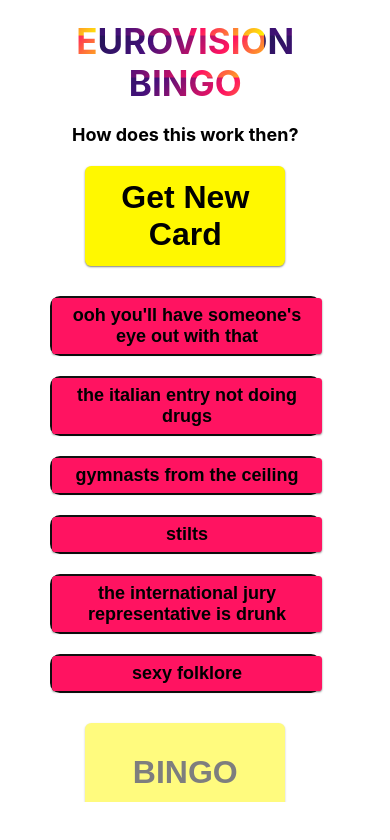
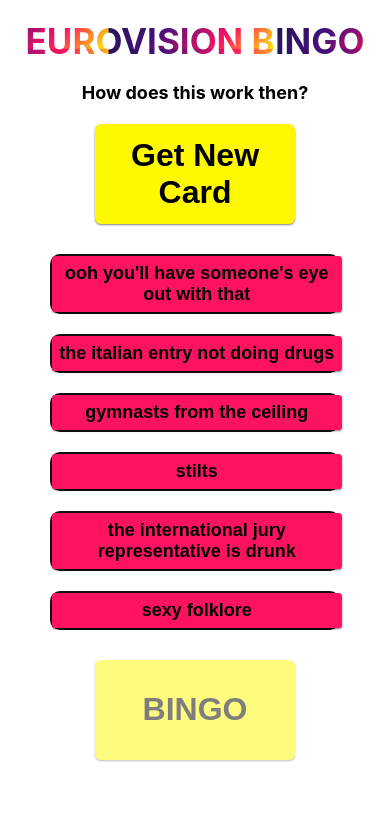
Before and after one commit to aagb1884/eurovision_bingo_testing, a React (Create React App) app: page / in a window 390 px wide. Shown: the top 840 px of the page. Built offline with nearby package versions, Linux system fonts and the light colour scheme.

Commit message:
updated yaml, updated css, numbered cliche buttons, added ticker tape gif

```diff
--- a/src/Components/ActiveButtons.js
+++ b/src/Components/ActiveButtons.js
@@ -19,6 +19,7 @@
         <Button
           key={index}
           cliche={cliche}
+          index={index}
           isActive={isActive[cliche] || false}
           setIsActive={() => toggleButton(cliche)}
           setNumberOfActiveButtons={setNumberOfActiveCardButtons}
@@ -28,7 +29,6 @@
       );
     });
 
-    console.log(buttons)
 
 
 
--- a/src/Components/Button.js
+++ b/src/Components/Button.js
@@ -1,4 +1,4 @@
-const Button = ({ cliche, isActive, setIsActive, numberOfActiveButtons, setNumberOfActiveButtons, checkIfBingoButtonIsActive}) => {
+const Button = ({ cliche, index, isActive, setIsActive, numberOfActiveButtons, setNumberOfActiveButtons, checkIfBingoButtonIsActive}) => {
 
     const handleClick = () => {
         setIsActive(!isActive);
@@ -18,7 +18,7 @@
         <div className={`grid-item ${isActive ? 'active' : ''}`}>
         <button
           onClick={handleClick}
-          className={`euro-btn ${isActive ? 'active' : ''}`}
+          className={`euro-btn ${index + 1} ${isActive ? 'active' : ''}`}
           type="button"
           data-testid="card-button"
         >
--- a/src/Components/Winning.js
+++ b/src/Components/Winning.js
@@ -1,11 +1,18 @@
+import { useState } from "react";
 import soundfile from "../audio/euphoria_excerpt.mp3";
 
 const Winning = ({checkIfBingoButtonIsActive, isBingoButtonActive}) => {
-
+   const [showGif, setShowGif] = useState(false);
 
     function play() {
                 var audio = document.getElementById("audio");
                 audio.play();
+                setShowGif(true);
+
+                setTimeout(()=> {
+                    audio.pause();
+                    setShowGif(false);
+                }, 7000)
               }
 
 
@@ -22,7 +29,7 @@
                     disabled={!isBingoButtonActive}
                     onClick={play}
                     >BINGO</button>
-
+                     {showGif && <img className="ticker-tape" src="/images/ticker_tape.gif" alt="Ticker Tape gif" />}
              </section>
     );
     }
--- a/src/Components/cliche.css
+++ b/src/Components/cliche.css
@@ -16,7 +16,7 @@
 margin: 20px;
 }
 .eurovision-bingo-landing {
-    width: 95%;
+  width: 100%;
   overflow-y: auto;
         height: 95%;
   background: white;
@@ -141,6 +141,16 @@
   opacity: 0.5;
   cursor: not-allowed;
 }
+
+img.ticker-tape{
+  position: absolute;
+  top: 0;
+  left: 0;
+  width: 100%;
+  height: 160%;
+  object-fit: cover;
+}
+
 
 .how-to-use-app{
 margin-top: 20px;
--- a/src/index.css
+++ /dev/null
@@ -1,169 +0,0 @@
-body {
-  margin: 0;
-  font-family: -apple-system, BlinkMacSystemFont, 'Segoe UI', 'Roboto', 'Oxygen',
-    'Ubuntu', 'Cantarell', 'Fira Sans', 'Droid Sans', 'Helvetica Neue',
-    sans-serif;
-  -webkit-font-smoothing: antialiased;
-  -moz-osx-font-smoothing: grayscale;
-}
-
-code {
-  font-family: source-code-pro, Menlo, Monaco, Consolas, 'Courier New',
-    monospace;
-}
-
-.animate-charcter
-{
-   text-transform: uppercase;
-  background-image: linear-gradient(
-    -225deg,
-    #231557 0%,
-    #44107a 29%,
-    #ff1361 67%,
-    #fff800 100%
-  );
-  background-size: 100% 100%;
-  background-clip: border-box;
-  background-size: 50% 50%;
-  color: #fff;
-  background-clip: text;
-  text-fill-color: transparent;
-  -webkit-background-clip: text;
-  -webkit-text-fill-color: transparent;
-  animation: textclip 2s linear infinite;
-  display: inline-block;
-      font-size: 150px;
-}
-
-
-.animate-header
-{
-   text-transform: uppercase;
-  background-image: linear-gradient(
-    -225deg,
-    #231557 0%,
-    #44107a 29%,
-    #ff1361 67%,
-    #fff800 100%
-  );
-  background-size: 100% 100%;
-  background-clip: border-box;
-  background-size: 200% 100%;
-  color: #fff;
-  background-clip: text;
-  text-fill-color: transparent;
-  -webkit-background-clip: text;
-  -webkit-text-fill-color: transparent;
-  animation: textclip 2s linear infinite;
-  display: initial;
-      font-size: 140px;
-}
-
-.animate-sub
-{
-   text-transform: uppercase;
-  background-image: linear-gradient(
-    -225deg,
-    #fff800 0%,
-    #ff1361 29%,
-    #44107a 67%,
-    #231557 100%
-  );
-  background-size: 100% 100%;
-  background-clip: border-box;
-  background-size: 50% 50%;
-  color: #fff;
-  background-clip: text;
-  text-fill-color: transparent;
-  -webkit-background-clip: text;
-  -webkit-text-fill-color: transparent;
-  animation: textclip 2s linear infinite;
-  display: inline-block;
-      font-size: 72px;
-}
-
-@keyframes textclip {
-  to {
-    background-position: 200% center;
-  }
-}
-
-@media only screen and (max-width: 1000px) {
-  .animate-charcter{
-    text-transform: uppercase;
-   background-image: linear-gradient(
-     -225deg,
-     #231557 0%,
-     #44107a 29%,
-     #ff1361 67%,
-     #fff800 100%
-   );
-   background-size: 100% 100%;
-   background-clip: border-box;
-   background-size: 50% 50%;
-   color: #fff;
-   background-clip: text;
-   text-fill-color: transparent;
-   -webkit-background-clip: text;
-   -webkit-text-fill-color: transparent;
-   animation: textclip 2s linear infinite;
-   display: inline-block;
-       font-size: 100px;
- }
-}
-
-
-@media only screen and (max-width: 700px) {
-  .animate-header{
-    text-transform: uppercase;
-   background-image: linear-gradient(
-     -225deg,
-     #231557 0%,
-     #44107a 29%,
-     #ff1361 67%,
-     #fff800 100%
-   );
-   background-size: 100% 100%;
-   background-clip: border-box;
-   background-size: 100% 100%;
-   color: #fff;
-   background-clip: text;
-   text-fill-color: transparent;
-   -webkit-background-clip: text;
-   -webkit-text-fill-color: transparent;
-   animation: textclip 2s linear infinite;
-   display: initial;
-       font-size: 80px;
- }
-}
-
-
-@media only screen and (max-width: 500px) {
-  .animate-charcter{
-    text-transform: uppercase;
-   background-image: linear-gradient(
-     -225deg,
-     #231557 0%,
-     #44107a 29%,
-     #ff1361 67%,
-     #fff800 100%
-   );
-   background-size: 100% 100%;
-   background-clip: border-box;
-   background-size: 50% 50%;
-   color: #fff;
-   background-clip: text;
-   text-fill-color: transparent;
-   -webkit-background-clip: text;
-   -webkit-text-fill-color: transparent;
-   animation: textclip 2s linear infinite;
-   display: inline-block;
-       font-size: 60px;
- }
- h2{
-  font-size:large;
- }
- .grid-item{
-  width: auto;
- }
-}
--- a/src/index.js
+++ b/src/index.js
@@ -1,6 +1,5 @@
 import React from 'react';
 import ReactDOM from 'react-dom/client';
-import './index.css';
 import App from './App';
 import reportWebVitals from './reportWebVitals';
 
```
Also changed, not shown: 1 other file (tests, documents, lock files or other folders). Lines whose indentation alone changed are shown as unchanged.
